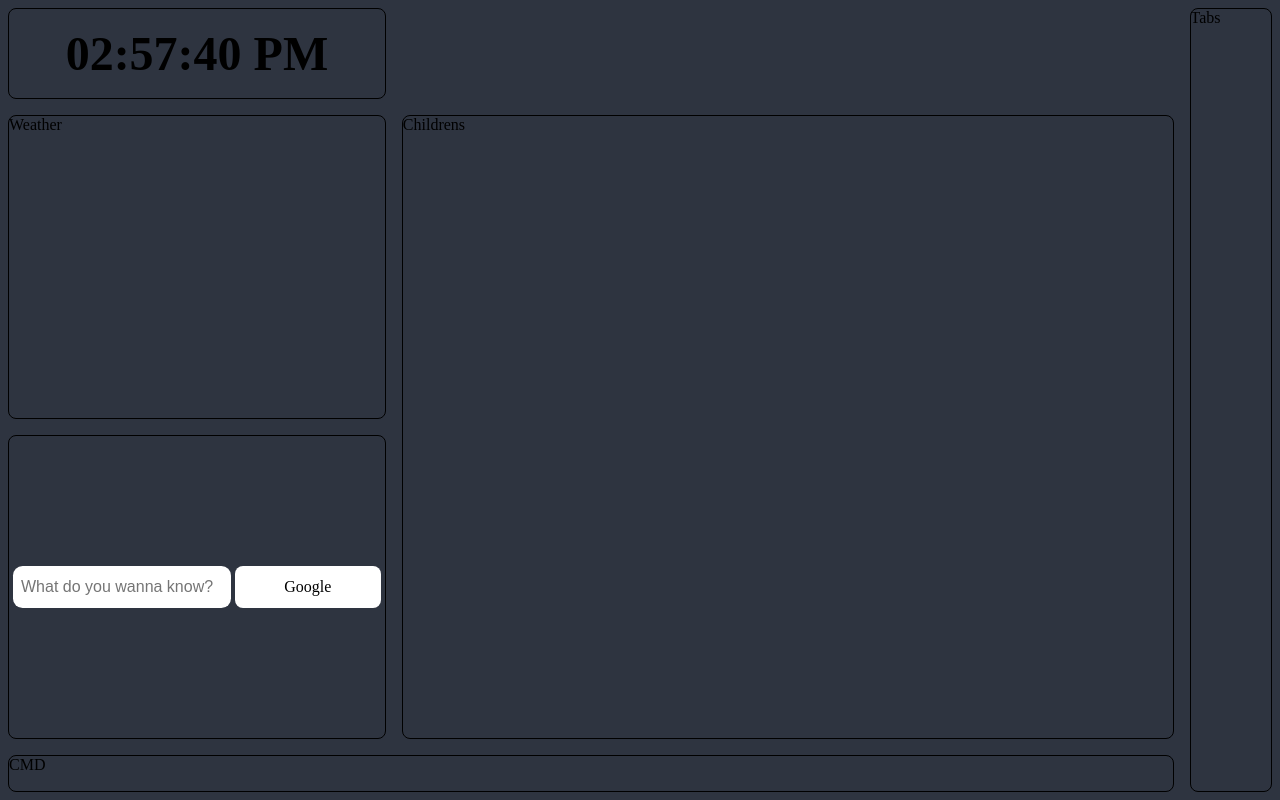
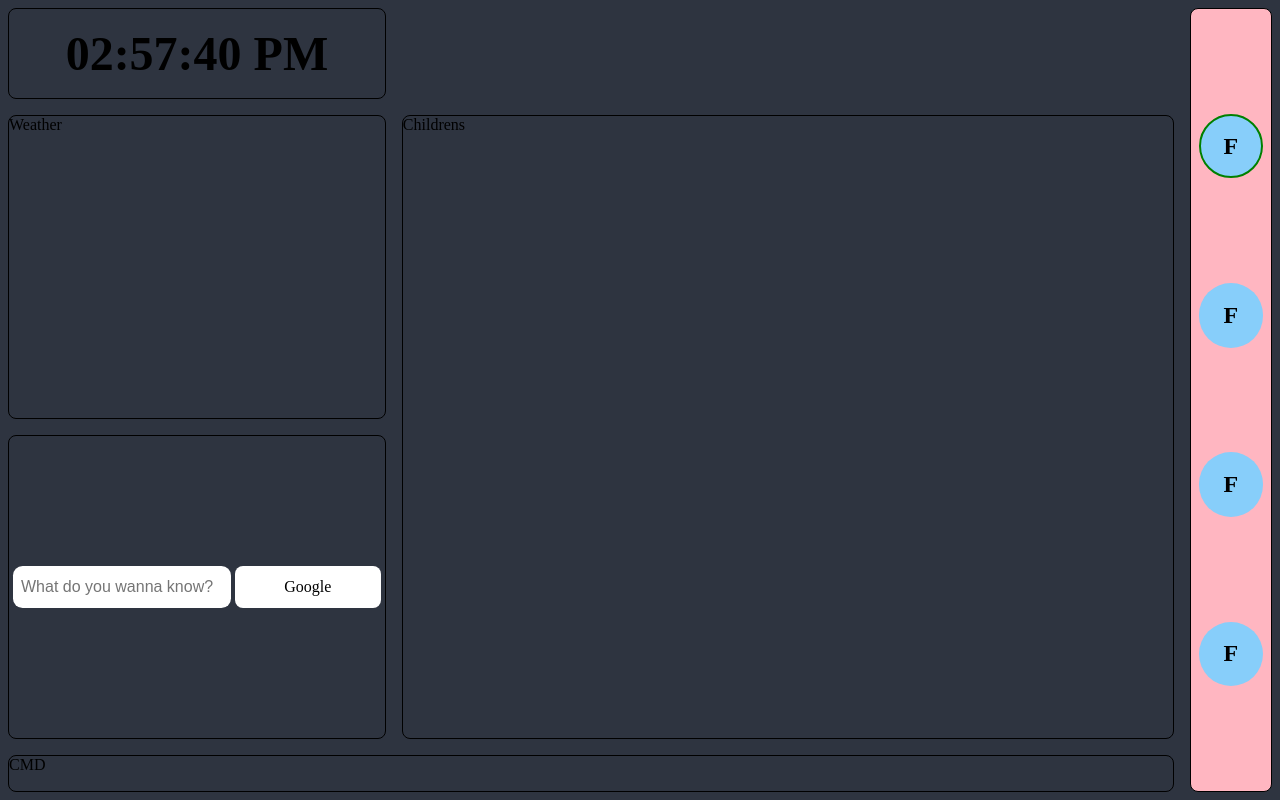
Before and after one commit to BijanRegmi/StartPage, a React app: page / in a window 1280 px wide. Built offline with nearby package versions, Linux system fonts and the light colour scheme.

Commit message:
Tabs, ignore the css

```diff
--- a/src/StateManagement/rootReducer.js
+++ b/src/StateManagement/rootReducer.js
@@ -18,7 +18,7 @@ const initalState = {
 	outerRef: createRef(),
 	insertMode: true,
 
-	currentTabIdx: -1,
+	currentTabIdx: 0,
 	activeCard: -1,
 	title: "...",
 
--- /dev/null
+++ b/src/Styles/Tabs.css
@@ -0,0 +1,49 @@
+.tabs {
+	grid-row: 1/-1;
+	grid-column: 3;
+
+	display: flex;
+	flex-direction: column;
+	justify-content: space-evenly;
+	align-items: center;
+
+	background-color: lightpink;
+}
+
+.folder {
+	display: flex;
+	justify-content: center;
+	align-items: center;
+
+	width: 80%;
+	aspect-ratio: 1/1;
+	position: relative;
+
+	font-size: 1.5rem;
+	font-weight: 600;
+	border-radius: 50%;
+	background-color: lightskyblue;
+}
+
+.folder .tooltip {
+	top: 100%;
+	width: 100%;
+	z-index: 1;
+	position: absolute;
+
+	background-color: gray;
+	color: #fff;
+
+	visibility: hidden;
+	text-align: center;
+	border-radius: 0.5rem;
+}
+
+.folder:hover .tooltip,
+.folder--hover .tooltip {
+	visibility: visible;
+}
+
+.folder--active {
+	border: 2px solid green;
+}
--- a/src/Styles/app.css
+++ b/src/Styles/app.css
@@ -32,11 +32,6 @@ body,
 	overflow: hidden;
 }
 
-.tabs {
-	grid-row: 1/-1;
-	grid-column: 3;
-}
-
 .weather {
 	grid-row: 2;
 	grid-column: 1;
--- a/src/components/Root.js
+++ b/src/components/Root.js
@@ -1,5 +1,6 @@
 import React from "react"
 import Search from "./Search"
+import Tabs from "./Tabs"
 import Time from "./Time"
 
 const Root = () => {
@@ -8,7 +9,7 @@ const Root = () => {
 			{/* Time */}
 			<Time />
 			{/* Tabs */}
-			<div className="item tabs">Tabs</div>
+			<Tabs />
 			{/* Weather */}
 			<div className="item weather">Weather</div>
 			{/* Childrens */}
--- /dev/null
+++ b/src/components/Tabs.js
@@ -0,0 +1,42 @@
+import React, { useState } from "react"
+import { useDispatch, useSelector } from "react-redux"
+import { CHANGE_TAB } from "../StateManagement/action_types"
+import "../Styles/Tabs.css"
+
+const Tabs = () => {
+	const {
+		config: { bookmarks },
+		currentTabIdx,
+	} = useSelector(state => state.root)
+	const dispatch = useDispatch()
+
+	const [hoveredTab, setHoveredTab] = useState(-1)
+	const mouseEnter = e => setHoveredTab(parseInt(e._targetInst.key))
+	const mouseLeave = e => setHoveredTab(-1)
+	const setTab = t => dispatch({ type: CHANGE_TAB, payload: t })
+
+	return (
+		<div className="item tabs">
+			{bookmarks.map((bookmark, idx) => {
+				let name = `folder `
+				idx == hoveredTab ? (name += "folder--hover ") : ""
+				idx == currentTabIdx ? (name += "folder--active") : ""
+
+				return (
+					<div
+						key={bookmark.id}
+						className={name}
+						onMouseEnter={mouseEnter}
+						onMouseLeave={mouseLeave}
+						onClick={() => setTab(idx)}
+					>
+						{bookmark.title[0].toUpperCase()}
+						<span className="tooltip">{bookmark.title}</span>
+					</div>
+				)
+			})}
+		</div>
+	)
+}
+
+export default Tabs
```
